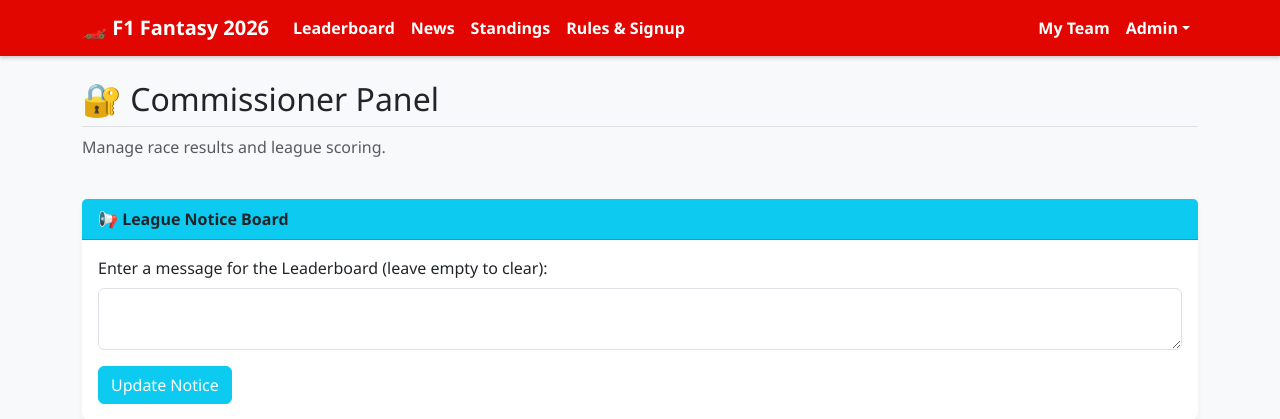
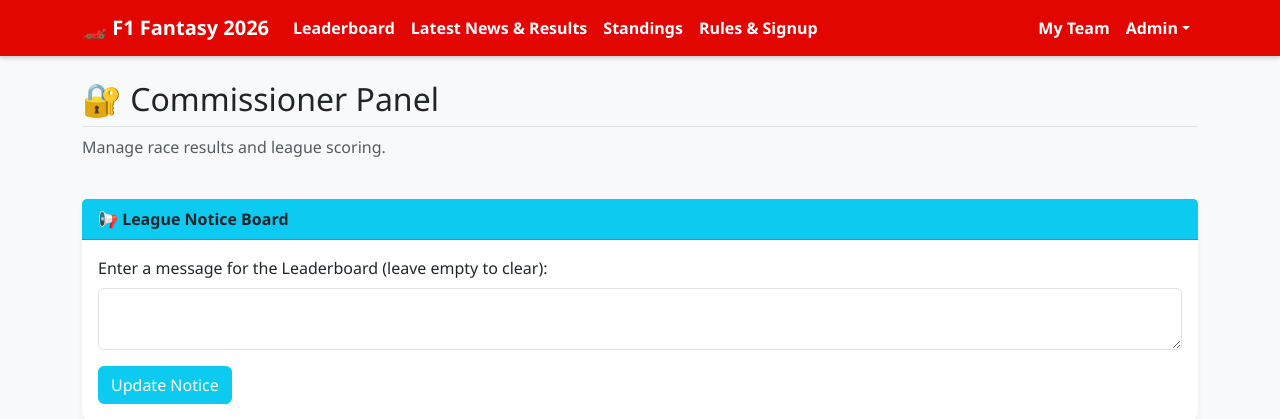
Before and after one commit to clarkey1993/f1-fantasy-2026, a Flask app: page /admin in a window 1280 px wide. Shown: the top 419 px of the page. Run offline with Flask 3, Linux system fonts and the light colour scheme; the visitor is signed in with stand-in values (Sample User, id 1).

Commit message:
layout change

```diff
--- a/app.py
+++ b/app.py
@@ -381,7 +381,7 @@ def news():
                 "title": entry.title, "link": entry.link, "summary": summary.strip()
             })
 
-    return render_template('news.html', title="News", countdown=countdown, results=results, articles=articles)
+    return render_template('news.html', title="Latest News & Results", countdown=countdown, results=results, articles=articles)
 
 @app.route('/standings')
 def standings():
--- a/templates/layout.html
+++ b/templates/layout.html
@@ -38,7 +38,7 @@
         <div class="collapse navbar-collapse" id="navbarNav">
           <ul class="navbar-nav me-auto">
             <li class="nav-item"><a class="nav-link" href="{{ url_for('home') }}">Leaderboard</a></li>
-            <li class="nav-item"><a class="nav-link" href="{{ url_for('news') }}">News</a></li>
+            <li class="nav-item"><a class="nav-link" href="{{ url_for('news') }}">Latest News & Results</a></li>
             <li class="nav-item"><a class="nav-link" href="{{ url_for('standings') }}">Standings</a></li>
             <li class="nav-item"><a class="nav-link" href="{{ url_for('signup') }}">Rules & Signup</a></li>
           </ul>
```
